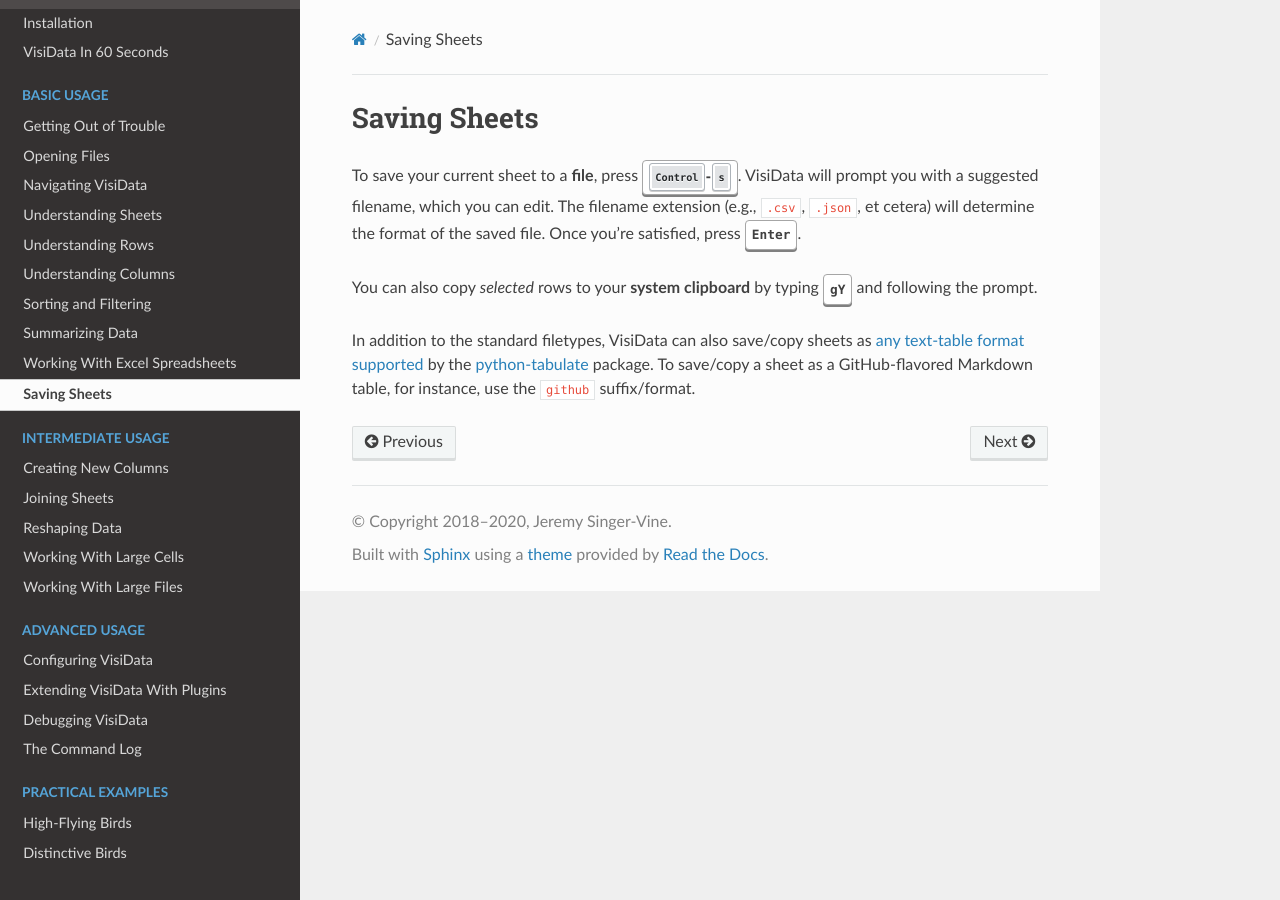
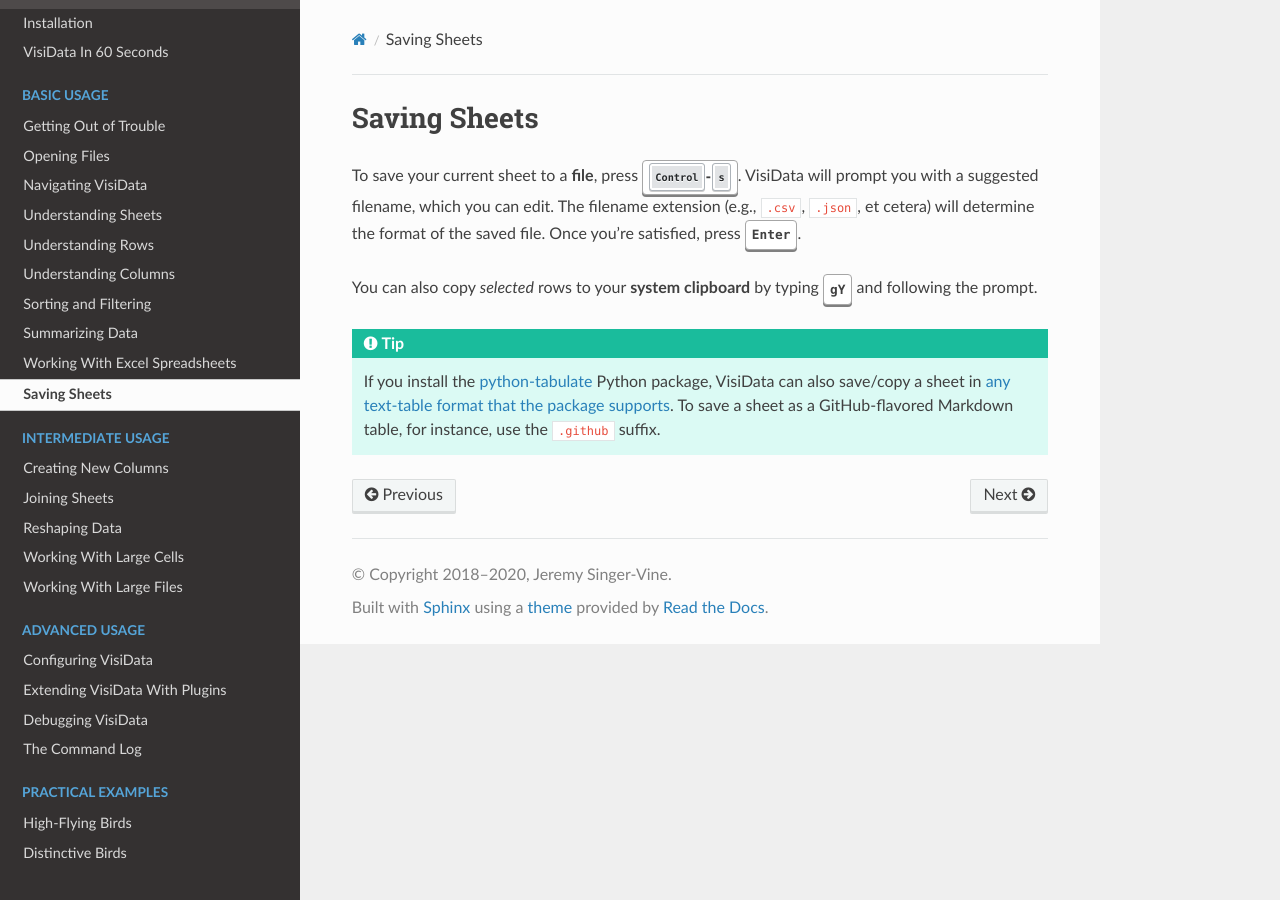
Before and after one commit to jsvine/intro-to-visidata, a Sphinx documentation site: the page built from docs/basics/saving-sheets.rst, in a window 1280 px wide. Built offline with Sphinx 7.4.7 and the Read the Docs theme 2.0.0, drawn with Linux system fonts in a browser that asks for light colours.

Commit message:
Rephrase python-tabulate tip, esp. re. install req

```diff
--- a/docs/basics/saving-sheets.rst
+++ b/docs/basics/saving-sheets.rst
@@ -6,4 +6,5 @@
 
 You can also copy *selected* rows to your **system clipboard** by typing :kbd:`gY` and following the prompt.
 
-In addition to the standard filetypes, VisiData can also save/copy sheets as `any text-table format supported <https://github.com/astanin/python-tabulate#table-format>`_ by the `python-tabulate <https://github.com/astanin/python-tabulate>`_ package. To save/copy a sheet as a GitHub-flavored Markdown table, for instance, use the ``github`` suffix/format.
+.. tip::
+   If you install the `python-tabulate <https://github.com/astanin/python-tabulate>`_ Python package, VisiData can also save/copy a sheet in `any text-table format that the package supports <https://github.com/astanin/python-tabulate#table-format>`_. To save a sheet as a GitHub-flavored Markdown table, for instance, use the ``.github`` suffix.
```
